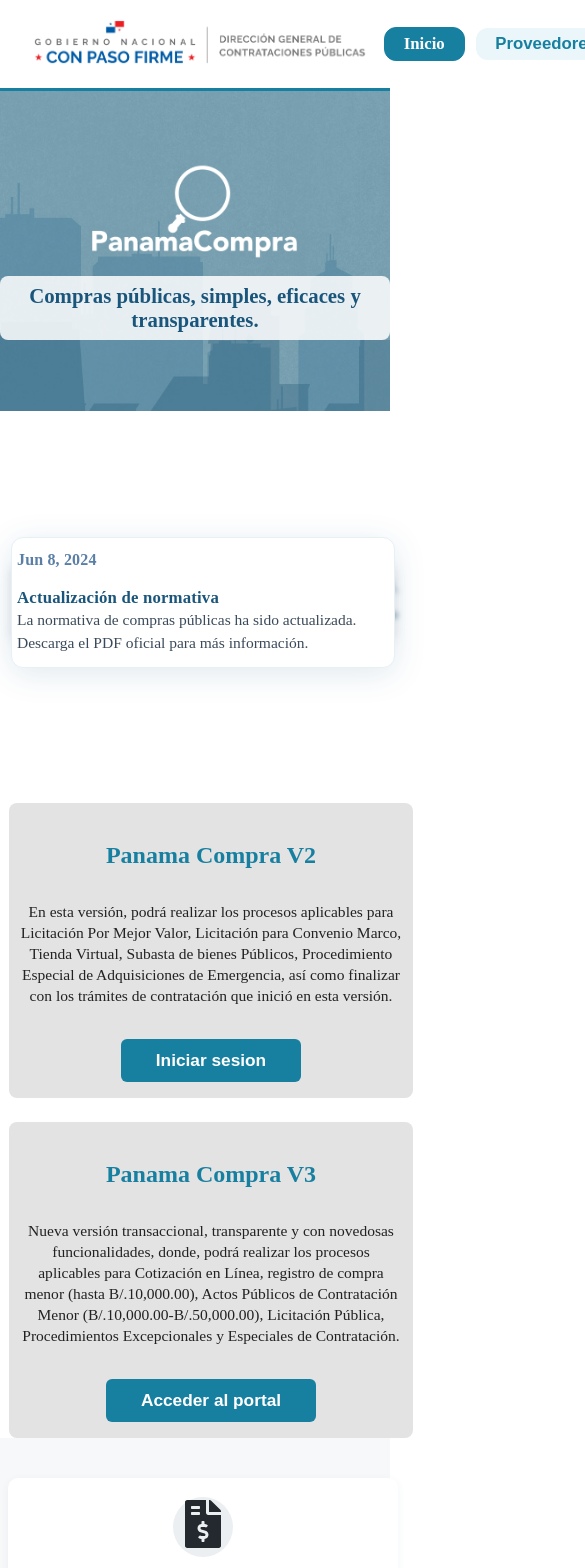
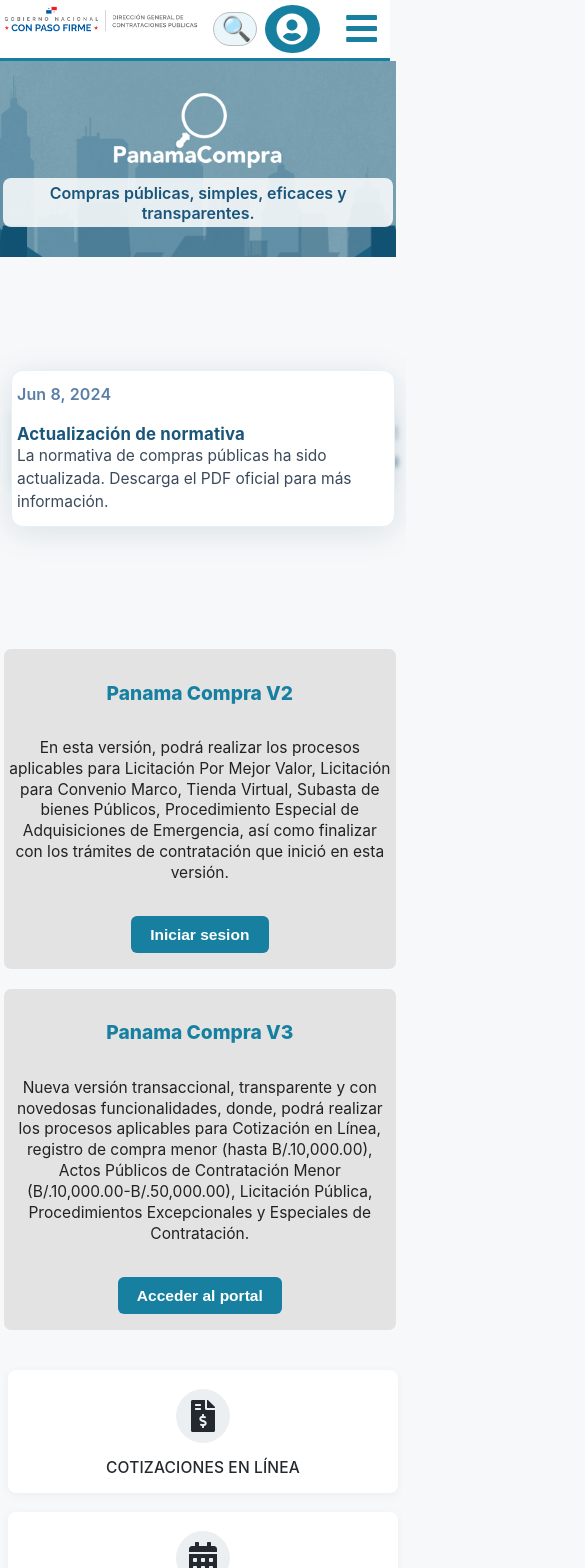
Before and after one commit to ChrisDRS-dev/PanamaCompra_Redesign, a React (Vite) app: page / in a window 390 px wide. Shown: the top 1568 px of the page, 585 px wide, since content can reach past the window. Built offline with nearby package versions, Linux system fonts and the light colour scheme.

Commit message:
Fix responsive

```diff
--- a/src/components/Navbar.jsx
+++ b/src/components/Navbar.jsx
@@ -1,6 +1,7 @@
 import React, { useState } from "react";
 import logoGubernamental from "../assets/logo-gubernamental.png";
 import "../styles/Navbar.css";
+import { FaUserCircle, FaBars } from "react-icons/fa";
 
 const proveedoresMenu = [
   [
@@ -59,6 +60,8 @@ const menuConfig = {
 
 const Navbar = () => {
   const [openMenu, setOpenMenu] = useState(null);
+  const [mobileMenuOpen, setMobileMenuOpen] = useState(false);
+  const [showMobileSearch, setShowMobileSearch] = useState(false);
 
   const handleCloseMenu = () => setOpenMenu(null);
 
@@ -114,15 +117,39 @@ const Navbar = () => {
             ))}
           </nav>
         </div>
+        {/* Menú mobile desplegable */}
+        {mobileMenuOpen && (
+          <div className="navbar__mobile-menu">
+            <a href="#" className="navbar__mobile-link">Inicio</a>
+            {Object.keys(menuConfig).map((key) => (
+              <a href="#" className="navbar__mobile-link" key={key}>{menuConfig[key].title}</a>
+            ))}
+          </div>
+        )}
         <div className="navbar__actions">
           <div className="navbar__search-group">
-            <input type="text" placeholder="search" className="navbar__search" />
-            <span className="navbar__icon-search" title="Buscar">🔍</span>
+            {/* Mobile: solo mostrar lupa, al hacer click mostrar input */}
+            <input
+              type="text"
+              placeholder="search"
+              className="navbar__search"
+              style={{ display: showMobileSearch ? 'block' : '', width: showMobileSearch ? '120px' : '' }}
+              onBlur={() => setShowMobileSearch(false)}
+            />
+            <span
+              className="navbar__icon-search"
+              title="Buscar"
+              onClick={() => setShowMobileSearch((v) => !v)}
+              style={{ display: window.innerWidth <= 900 && !showMobileSearch ? 'block' : '' }}
+            >🔍</span>
           </div>
-          <button className="navbar__button">
-            <span className="navbar__icon-login">⎆</span> Sign in
+          <button className="navbar__button navbar__button--user" title="Iniciar sesión">
+            <FaUserCircle className="navbar__icon-user" />
           </button>
-          <button className="navbar__button navbar__button--primary">Register</button>
+          {/* Botón hamburguesa solo en mobile, a la derecha del usuario */}
+          <button className="navbar__hamburger" onClick={() => setMobileMenuOpen((v) => !v)}>
+            <FaBars />
+          </button>
         </div>
       </div>
     </header>
--- a/src/components/Tools.jsx
+++ b/src/components/Tools.jsx
@@ -3,13 +3,13 @@ import { FaFileInvoiceDollar, FaCalendarAlt, FaHandshake, FaBookOpen, FaShopping
 import "../styles/Tools.css";
 
 const tools = [
-  { icon: <FaFileInvoiceDollar size={48} />, label: "COTIZACIONES EN LÍNEA" },
-  { icon: <FaCalendarAlt size={48} />, label: "PLAN ANUAL DE COMPRAS" },
-  { icon: <FaHandshake size={48} />, label: "OPORTUNIDADES PARA VENDERLE AL ESTADO" },
-  { icon: <FaBookOpen size={48} />, label: "BIBLIOTECA SISTEMATIZADA DE LA DGCP" },
-  { icon: <FaShoppingCart size={48} />, label: "CONVENIO MARCO" },
-  { icon: <FaSearch size={48} />, label: "BUSCADOR UNSPSC - RUBROS" },
-  { icon: <FaUsers size={48} />, label: "REGISTRO PROPONENTES" },
+  { icon: <FaFileInvoiceDollar className="tool-icon" />, label: "COTIZACIONES EN LÍNEA" },
+  { icon: <FaCalendarAlt className="tool-icon" />, label: "PLAN ANUAL DE COMPRAS" },
+  { icon: <FaHandshake className="tool-icon" />, label: "OPORTUNIDADES PARA VENDERLE AL ESTADO" },
+  { icon: <FaBookOpen className="tool-icon" />, label: "BIBLIOTECA SISTEMATIZADA DE LA DGCP" },
+  { icon: <FaShoppingCart className="tool-icon" />, label: "CONVENIO MARCO" },
+  { icon: <FaSearch className="tool-icon" />, label: "BUSCADOR UNSPSC - RUBROS" },
+  { icon: <FaUsers className="tool-icon" />, label: "REGISTRO PROPONENTES" },
 ];
 
 const Tools = () => {
@@ -19,7 +19,7 @@ const Tools = () => {
         {tools.map((tool, idx) => (
           <div className="tool-card" key={idx}>
             <div className="tool-icon-bg">
-              <span className="tool-icon">{tool.icon}</span>
+              {tool.icon}
             </div>
             <div className="tool-label">{tool.label}</div>
           </div>
--- a/src/styles/Navbar.css
+++ b/src/styles/Navbar.css
@@ -120,6 +120,31 @@
   transition: background var(--navbar-transition), color var(--navbar-transition);
 }
 
+.navbar__button--user {
+  background: #1780a1;
+  border: none;
+  color: #fff;
+  border-radius: 50%;
+  padding: 0.5rem 0.7rem;
+  font-size: 1.7rem;
+  display: flex;
+  align-items: center;
+  justify-content: center;
+  transition: background 0.2s, color 0.2s;
+}
+
+.navbar__button--user:hover,
+.navbar__button--user:focus {
+  background: #145e7a;
+  color: #fff;
+}
+
+.navbar__icon-user {
+  font-size: 2rem;
+  color: #fff;
+  display: block;
+}
+
 /* Barra de menú principal */
 .navbar__mainbar {
   display: flex;
@@ -222,3 +247,245 @@
   --navbar-transition-ease: cubic-bezier(.4,1.6,.4,1);
   --navbar-transition: var(--navbar-transition-time) var(--navbar-transition-ease);
 }
+
+.navbar__hamburger {
+  display: none;
+}
+.navbar__mobile-menu {
+  display: none;
+}
+
+@media (max-width: 900px) {
+  .navbar__topbar {
+    flex-direction: row;
+    align-items: flex-start;
+    justify-content: space-between;
+    padding: 0.5rem 0.7rem 0.5rem 0.7rem;
+    gap: 0;
+    position: relative;
+  }
+  .navbar__brand {
+    flex-direction: row;
+    justify-content: flex-start;
+    align-items: center;
+    width: auto;
+    flex: 1 1 auto;
+  }
+  .navbar__mainbar {
+    display: none !important;
+  }
+  .navbar__hamburger {
+    display: flex !important;
+    align-items: center;
+    justify-content: center;
+    position: absolute;
+    top: 0.7rem;
+    right: 0.7rem;
+    background: none;
+    border: none;
+    font-size: 2.2rem;
+    color: #1780a1;
+    cursor: pointer;
+    z-index: 30;
+    padding: 0.2rem 0.5rem;
+  }
+  .navbar__mobile-menu {
+    display: flex !important;
+    flex-direction: column;
+    position: absolute;
+    top: 60px;
+    right: 0;
+    left: 0;
+    width: 100vw;
+    background: #fff;
+    box-shadow: 0 2px 12px rgba(26,86,123,0.10);
+    padding: 1.2rem 0.5rem 1.2rem 0.5rem;
+    z-index: 100;
+    border-bottom: 2px solid #1780a1;
+    gap: 1rem;
+  }
+  .navbar__mobile-link {
+    color: #1780a1;
+    font-weight: 700;
+    font-size: 1.15rem;
+    text-decoration: none;
+    padding: 0.7rem 1rem;
+    border-radius: 8px;
+    background: #eaf6fa;
+    margin-bottom: 0.2rem;
+    transition: background 0.2s, color 0.2s;
+    text-align: left;
+  }
+  .navbar__mobile-link:active,
+  .navbar__mobile-link:hover {
+    background: #1780a1;
+    color: #fff;
+  }
+  .navbar__actions {
+    display: flex;
+    flex-direction: row;
+    align-items: center;
+    justify-content: flex-end;
+    margin-left: 0;
+    padding-left: 0;
+    gap: 0.3rem;
+    position: relative;
+    z-index: 40;
+    width: auto;
+  }
+  .navbar__search-group {
+    display: flex;
+    align-items: center;
+    background: #eaf6fa;
+    border-radius: 20px;
+    padding: 0.1rem 0.3rem;
+    border: 1px solid #bdbdbd;
+    margin-right: 0.2rem;
+    min-width: 0;
+    width: auto;
+  }
+  .navbar__search {
+    display: none;
+    min-width: 60px;
+    font-size: 1rem;
+    background: transparent;
+    border: none;
+    outline: none;
+    padding: 0.3rem 0.5rem;
+  }
+  .navbar__search:focus {
+    display: block !important;
+    background: #fff;
+    border-radius: 10px;
+    border: 1px solid #1780a1;
+    min-width: 100px;
+    width: 120px;
+    position: absolute;
+    top: 2.2rem;
+    right: 0;
+    z-index: 100;
+  }
+  .navbar__icon-search {
+    font-size: 1.5rem;
+    color: #1780a1;
+    margin-left: 0.2rem;
+    cursor: pointer;
+    display: block;
+  }
+  .navbar__button--user {
+    order: 1;
+  }
+  .navbar__hamburger {
+    order: 2;
+    margin-left: 0.2rem;
+    position: static;
+    top: auto;
+    right: auto;
+  }
+  .navbar__logo {
+    height: 36px;
+    margin-right: 0.5rem;
+  }
+  body {
+    font-size: 1.05rem;
+  }
+}
+
+@media (max-width: 600px) {
+  .navbar__topbar {
+    padding: 0.3rem 0.2rem 0.3rem 0.2rem;
+  }
+  .navbar__mobile-menu {
+    top: 48px;
+    padding: 0.7rem 0.2rem 0.7rem 0.2rem;
+  }
+  .navbar__logo {
+    height: 28px;
+  }
+  .navbar__mobile-link {
+    font-size: 1rem;
+    padding: 0.5rem 0.7rem;
+  }
+  body {
+    font-size: 1.08rem;
+  }
+}
+
+/* Menú hamburguesa desde 1100px */
+@media (max-width: 1100px) {
+  .navbar__mainbar {
+    display: none !important;
+  }
+  .navbar__hamburger {
+    display: flex !important;
+    align-items: center;
+    justify-content: center;
+    position: static;
+    background: none;
+    border: none;
+    font-size: 2.2rem;
+    color: #1780a1;
+    cursor: pointer;
+    z-index: 30;
+    padding: 0.2rem 0.5rem;
+    margin-left: 0.2rem;
+  }
+  .navbar__mobile-menu {
+    display: flex !important;
+    flex-direction: column;
+    position: absolute;
+    top: 60px;
+    right: 0;
+    left: 0;
+    width: 100vw;
+    background: #fff;
+    box-shadow: 0 2px 12px rgba(26,86,123,0.10);
+    padding: 1.2rem 0.5rem 1.2rem 0.5rem;
+    z-index: 100;
+    border-bottom: 2px solid #1780a1;
+    gap: 1rem;
+  }
+  .navbar__actions {
+    display: flex;
+    flex-direction: row;
+    align-items: center;
+    justify-content: flex-end;
+    margin-left: 0;
+    padding-left: 0;
+    gap: 0.3rem;
+    position: relative;
+    z-index: 40;
+    width: auto;
+  }
+  .navbar__button--user {
+    order: 1;
+  }
+  .navbar__hamburger {
+    order: 2;
+  }
+}
+
+/* Barra de búsqueda colapsa a solo lupa desde 800px */
+@media (max-width: 800px) {
+  .navbar__search-group {
+    display: flex;
+    align-items: center;
+    background: #eaf6fa;
+    border-radius: 20px;
+    padding: 0.1rem 0.3rem;
+    border: 1px solid #bdbdbd;
+    margin-right: 0.2rem;
+    min-width: 0;
+    width: auto;
+  }
+  .navbar__search {
+    display: none;
+  }
+  .navbar__icon-search {
+    font-size: 1.5rem;
+    color: #1780a1;
+    margin-left: 0.2rem;
+    cursor: pointer;
+    display: block;
+  }
+}
--- a/src/styles/Title.css
+++ b/src/styles/Title.css
@@ -39,3 +39,22 @@
   z-index: 1;
   pointer-events: none;
 }
+
+@media (max-width: 700px) {
+  .title-section {
+    height: 180px;
+    padding: 0.5rem 0.2rem;
+  }
+  .title-section__logo {
+    width: 180px;
+    max-width: 95vw;
+    margin-bottom: 0.5rem;
+    display: block;
+    margin-left: auto;
+    margin-right: auto;
+  }
+  .title-section__desc {
+    font-size: 1rem;
+    padding: 0.3rem 0.7rem;
+  }
+}
--- a/src/styles/Tools.css
+++ b/src/styles/Tools.css
@@ -50,7 +50,10 @@
 
 .tool-icon {
   color: #23292f;
-  font-size: 2.5rem;
+  width: 48px;
+  height: 48px;
+  font-size: 48px;
+  display: block;
 }
 
 .tool-label {
@@ -76,18 +79,22 @@
     gap: 1.2rem;
     max-width: 98vw;
     padding: 0 0.5rem;
+    justify-content: center;
   }
   .tool-card {
     max-width: 98vw;
     padding: 1.2rem 0.5rem 1rem 0.5rem;
+    border-radius: 8px;
   }
   .tool-icon-bg {
-    width: 60px;
-    height: 60px;
+    width: 54px;
+    height: 54px;
     margin-bottom: 0.7rem;
   }
   .tool-icon {
     font-size: 1.7rem;
+    width: 32px;
+    height: 32px;
   }
   .tool-label {
     font-size: 0.97rem;
--- a/src/styles/Versions.css
+++ b/src/styles/Versions.css
@@ -90,3 +90,29 @@
     font-size: 0.97rem;
   }
 }
+
+@media (max-width: 700px) {
+  .versions-section {
+    flex-direction: column;
+    align-items: center;
+    gap: 1.2rem;
+    padding: 0 0.3rem;
+  }
+  .versions-card {
+    max-width: 98vw;
+    min-width: 0;
+    width: 100%;
+    padding: 1rem 0.3rem 1rem 0.3rem;
+    border-radius: 7px;
+  }
+  .versions-title {
+    font-size: 1.2rem;
+  }
+  .versions-desc {
+    font-size: 0.97rem;
+  }
+  .versions-btn {
+    font-size: 0.97rem;
+    padding: 0.6rem 1.2rem;
+  }
+}
--- a/src/styles/global.css
+++ b/src/styles/global.css
@@ -7,4 +7,14 @@
 body {
     padding: 0;
     margin: 0;
+    font-family: 'Inter', Arial, sans-serif;
+    background: #f7f8f9;
 }
+
+@media (max-width: 700px) {
+  body {
+    font-size: 0.97rem;
+    padding: 0;
+    margin: 0;
+  }
+}
```
